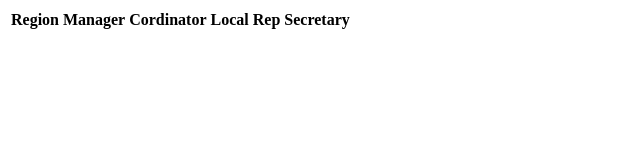
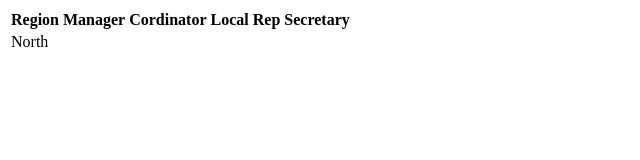
Before and after one commit to myamaan/Table, a plain HTML site: page index.html in a window 1280 px wide. Shown: the full height of the page, 0-640 px from the left. Drawn offline with Linux system fonts and the light colour scheme.

Commit message:
td added

```diff
--- a/index.html
+++ b/index.html
@@ -14,7 +14,10 @@
             <th>Local Rep</th>
             <th>Secretary</th>
         </tr>
+       <tr>
+        <td>North</td>
 
+       </tr>
 
     </table>
 </body>
```
